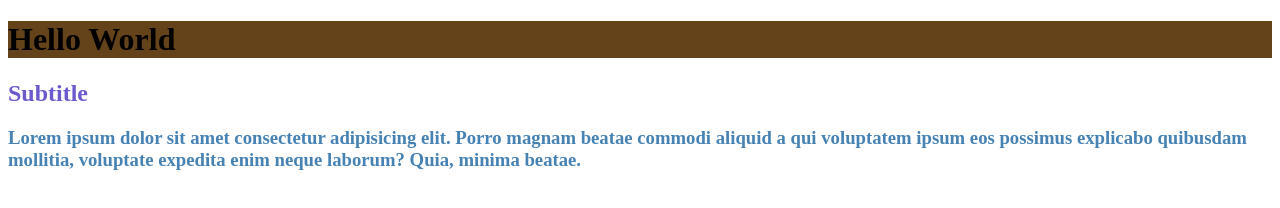
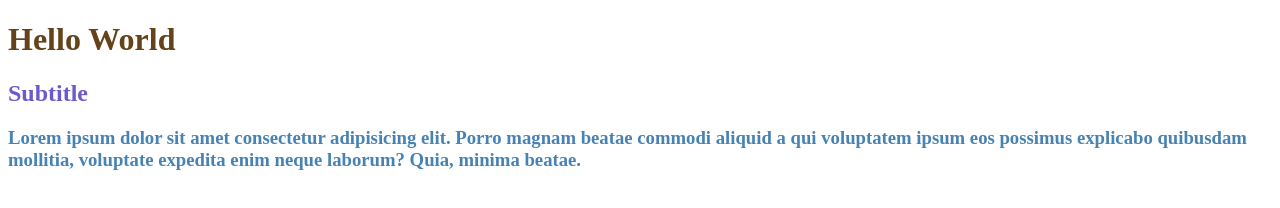
Before and after one commit to Lasse96/First-repo-210929, a plain HTML site: page index.html in a window 1280 px wide. Drawn offline with Linux system fonts and the light colour scheme.

Commit message:
Update index.html

```diff
--- a/index.html
+++ b/index.html
@@ -7,7 +7,7 @@
     <title>Demo</title>
 </head>
 <body>
-    <h1 style="background-color:rgb(100, 66, 26);">Hello World</h1>
+    <h1 style="color:rgb(100, 66, 26);">Hello World</h1>
     <h2 style="color: slateblue;">Subtitle</h2>
     <h3 style="color: steelblue;">Lorem ipsum dolor sit amet consectetur adipisicing elit. Porro magnam beatae commodi aliquid a qui voluptatem ipsum eos possimus explicabo quibusdam mollitia, voluptate expedita enim neque laborum? Quia, minima beatae.</h3>
 </body>
```
